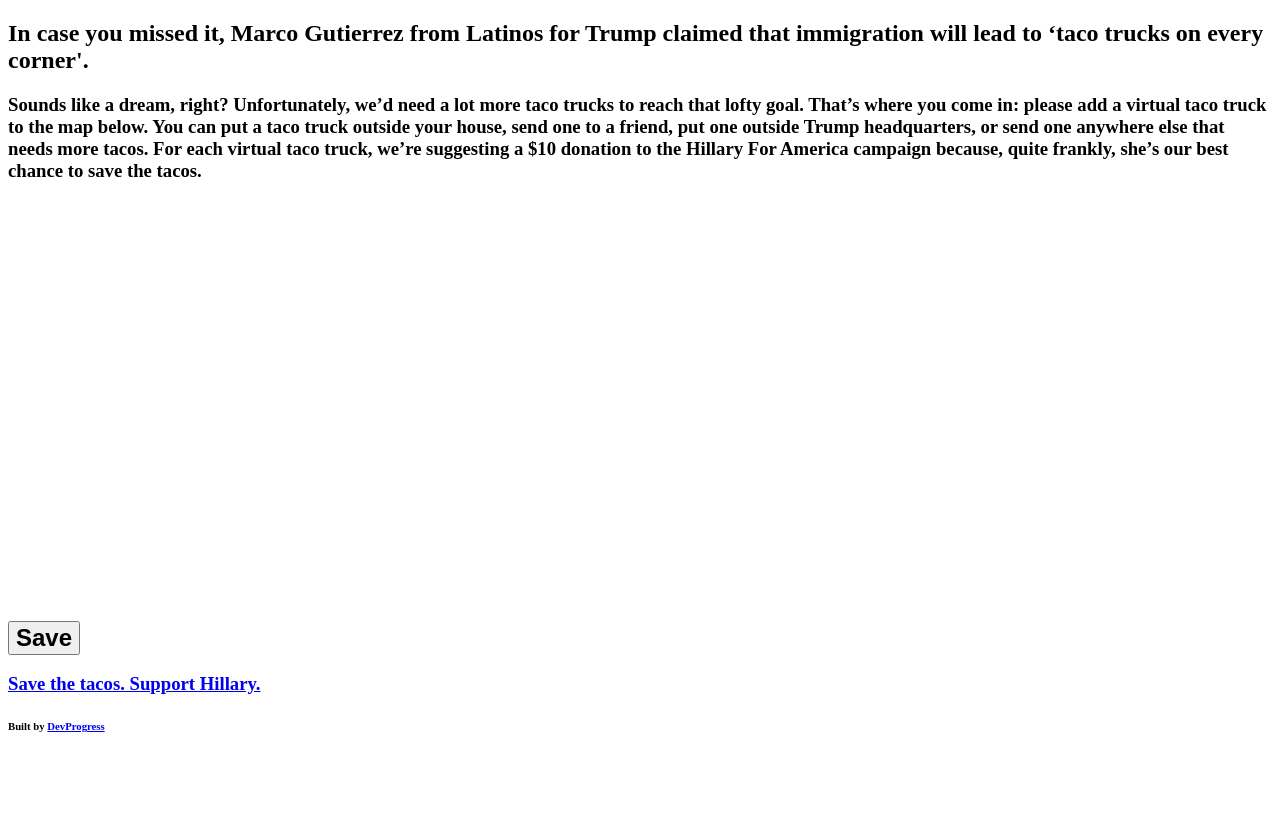
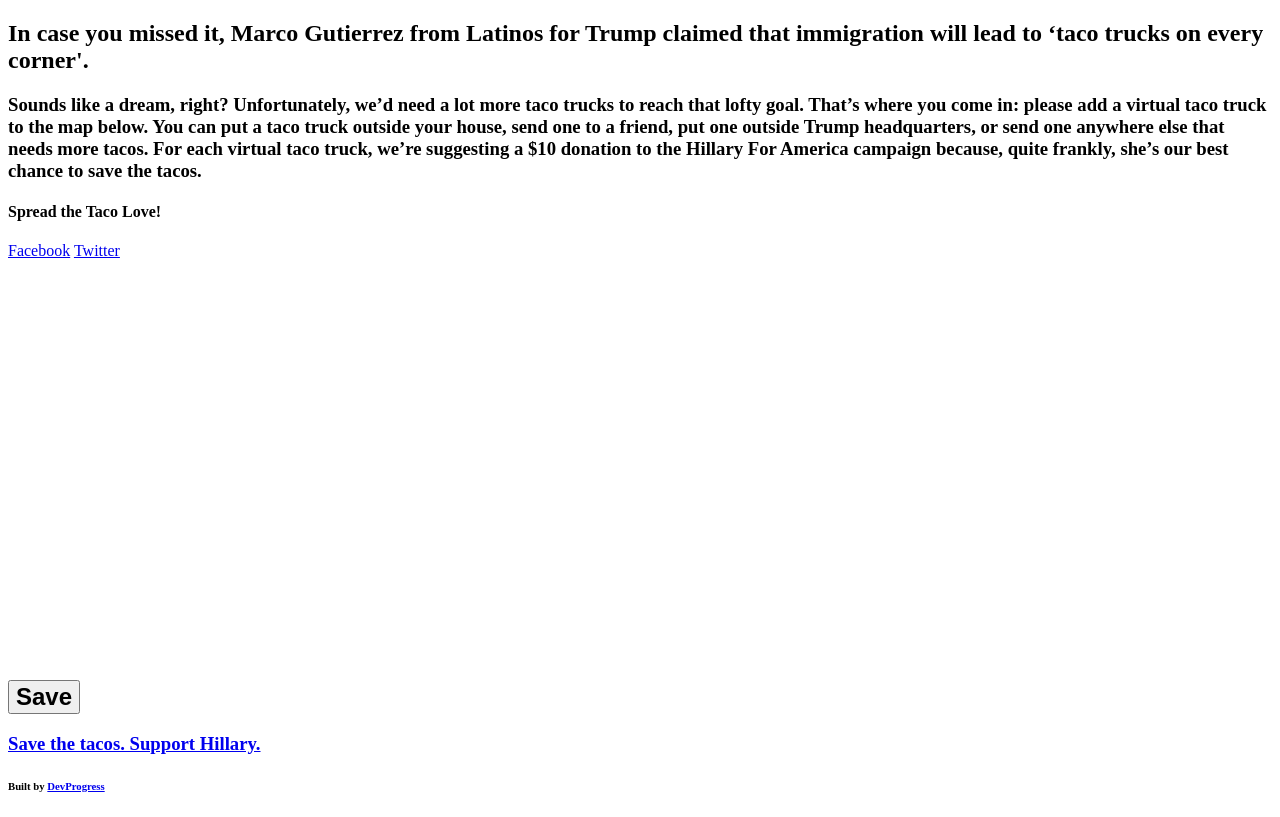
Before and after one commit to DevProgress/more-tacos, a plain HTML site: page index.html in a window 1280 px wide. Drawn offline with nearby package versions, Linux system fonts and the light colour scheme; some packages are replaced by stand-ins of ours.

Commit message:
adds in basic links for sharing

```diff
--- a/index.html
+++ b/index.html
@@ -10,12 +10,16 @@
     <meta property="og:image" content="images/preview.png">
     <link rel="stylesheet" href="//code.jquery.com/ui/1.12.0/themes/base/jquery-ui.css">
   </head>
-
   <body>
       <div id="intro_text">
           <h2>In case you missed it, Marco Gutierrez from Latinos for Trump claimed that immigration will lead to ‘taco trucks on every corner'.</h2>
           <h3>
           Sounds like a dream, right? Unfortunately, we’d need a lot more taco trucks to reach that lofty goal. That’s where you come in: please add a virtual taco truck to the map below. You can put a taco truck outside your house, send one to a friend, put one outside Trump headquarters, or send one anywhere else that needs more tacos. For each virtual taco truck, we’re suggesting a $10 donation to the Hillary For America campaign because, quite frankly, she’s our best chance to save the tacos.</h3>
+      </div>
+      <div id="share">
+          <h4>Spread the Taco Love!</h4>
+          <a href="http://facebook.com/sharer/sharer.php?u=http://devprogress.com/">Facebook</a>
+          <a href="http://twitter.com/intent/tweet?url=http://devprogress.com/&text=I%20just%20sponsored%20a%20virtual%20taco%20truck.%20You%20can,%20too!&hashtags=SaveTheTacos.">Twitter</a>
       </div>
       <div id="vtt">
         <div id="map" style="height: 400px; width: 100%"></div>
```
